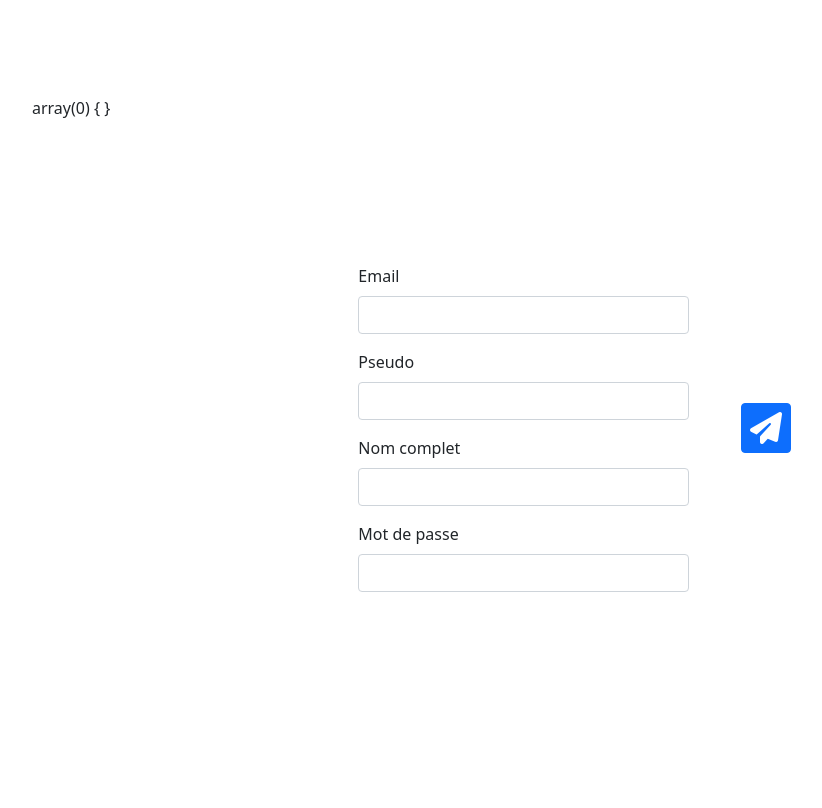
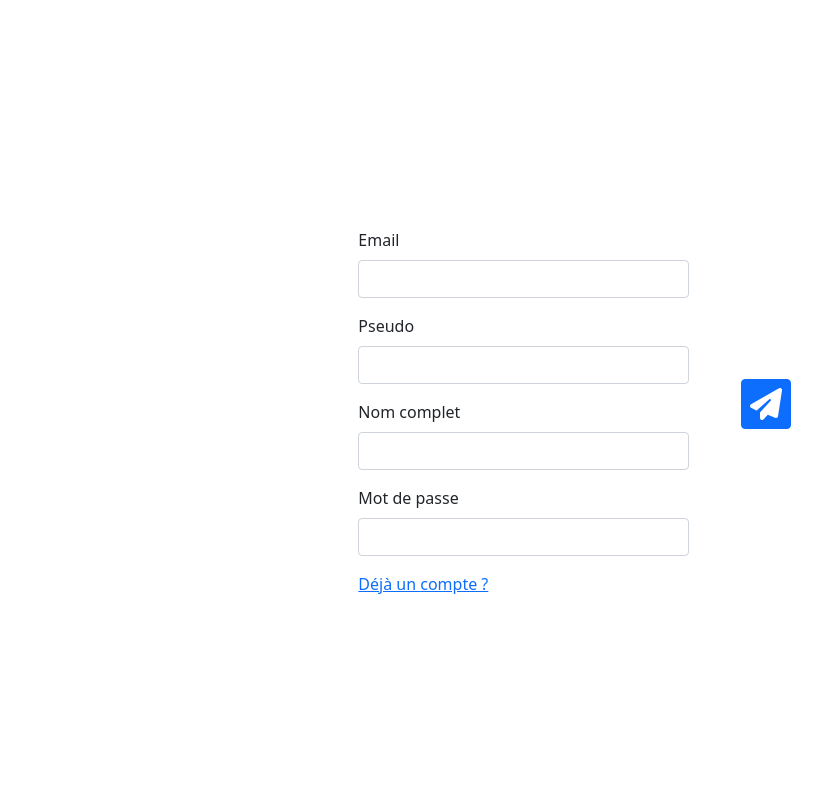
Before and after one commit to LaurianeDP/tp_05.07_chat_live, a PHP site: page /inscription.php in a window 1280 px wide. Shown: the whole page, without its empty margins (64-886 px from the left). Run offline with PHP 8.4, Linux system fonts and the light colour scheme; some libraries are stand-ins or nearby versions.

Commit message:
liens entre les pages de connexion et d'inscription, petites corrections et améliorations

```diff
--- a/inscription.php
+++ b/inscription.php
@@ -1,13 +1,18 @@
 <?php
     include_once "connect.php";
-
-    var_dump($_SESSION);
 
     DEFINE("BDD", "dw_chat");
 	DEFINE("USER", "root");
 	DEFINE("HOST", "localhost");
 	DEFINE("PASSW", "");
 	DEFINE("CHARSET", "utf8mb4");
+
+    try {
+        $connexion= new PDO ("mysql:host=".HOST.";dbname=".BDD.";charset=utf8", USER, PASSW, array(PDO::ATTR_ERRMODE => PDO:: ERRMODE_EXCEPTION));
+    }
+    catch (PDOException $exception) {
+        die('Erreur fonction connexion : ' . $exception->getMessage());
+    }
 
     if($_SERVER['REQUEST_METHOD']==='POST') {
         if($_POST['action']=='bouton' && !empty($_POST['email']) && !empty($_POST['pseudo']) && !empty($_POST['nom_complet']) && !empty($_POST['mdp'])) {
@@ -35,20 +40,21 @@
                 <div class="col-8 col-lg-4 mx-2">
                     <div class="col-12 mx-auto my-3">
                         <label for="inputEmail4" class="form-label">Email</label>
-                        <input type="email" class="form-control" name="email" required="required" id="inputEmail4">
+                        <input type="email" class="form-control" name="email" required="required" id="inputEmail1">
                     </div>
                     <div class="col-12 mx-auto my-3">
                         <label for="inputEmail4" class="form-label">Pseudo</label>
-                        <input type="text" class="form-control" name="pseudo" required="required" id="inputEmail4">
+                        <input type="text" class="form-control" name="pseudo" required="required" id="inputEmail2">
                     </div>
                     <div class="col-12 mx-auto my-3">
                         <label for="inputEmail4" class="form-label">Nom complet</label>
-                        <input type="text" class="form-control" name="nom_complet" required="required" id="inputEmail4">
+                        <input type="text" class="form-control" name="nom_complet" required="required" id="inputEmail3">
                     </div>
                     <div class="col-12 mx-auto my-3">
                         <label for="inputPassword4" class="form-label">Mot de passe</label>
                         <input type="password" class="form-control" name="mdp" required="required" id="inputPassword4">
                     </div>
+                    <a href="./connexion.php">Déjà un compte ?</a>
                 </div>
 
                 <div class="row col-1 mx-2">
```
Also changed, not shown: connexion.php (+5 -5 lines).
